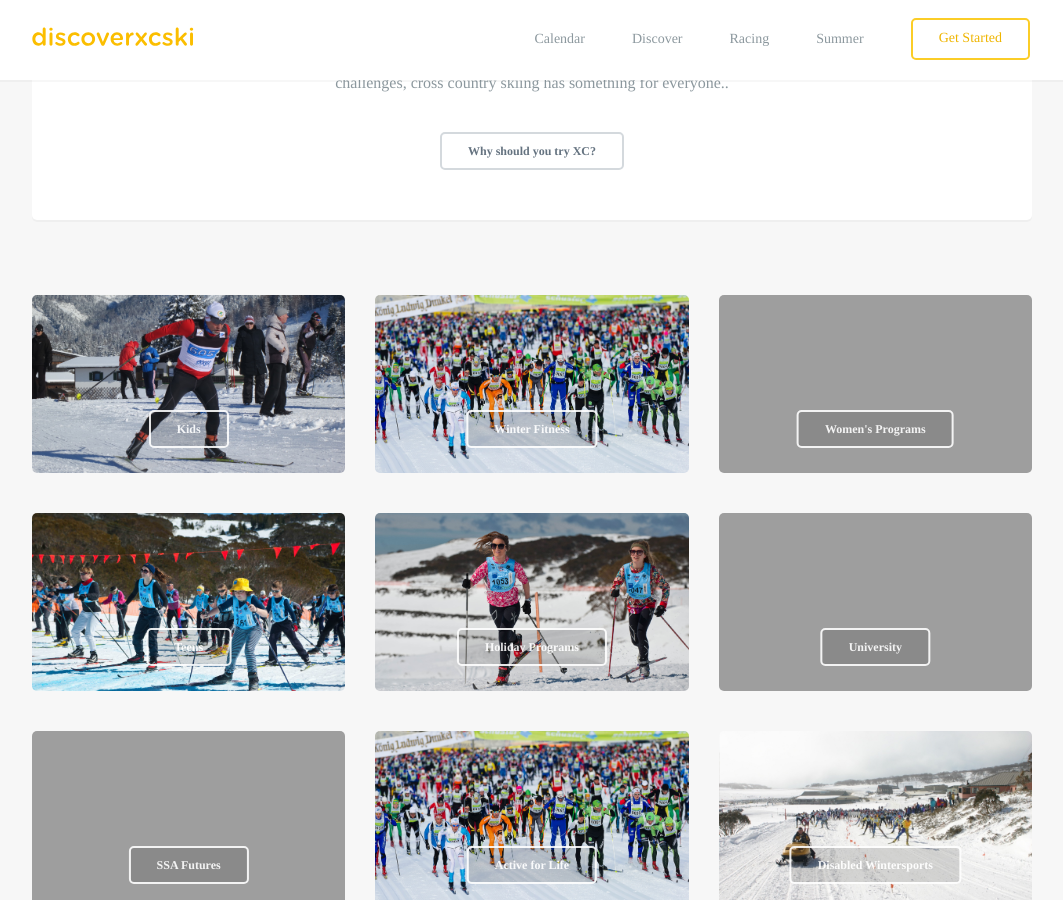
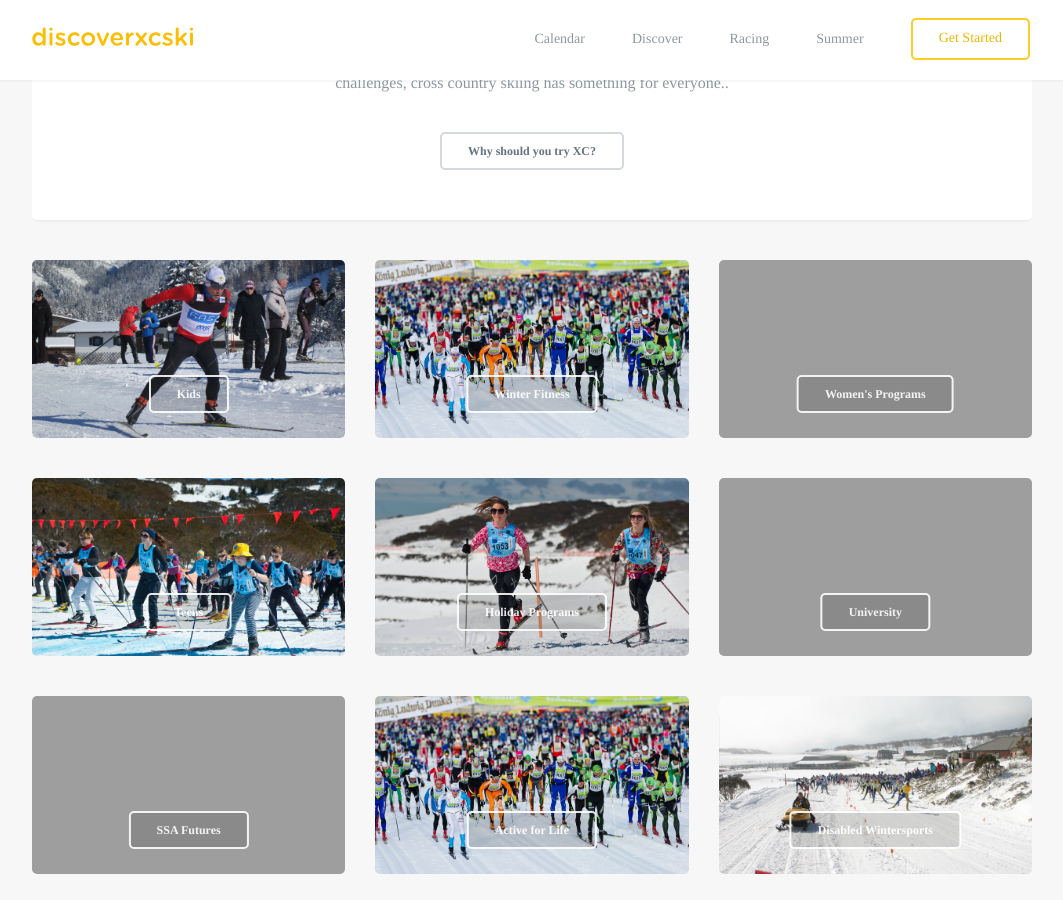
Before and after one commit to robcatto/robcatto.github.io, a Jekyll site: the page built from get-started/index.html, in a window 1280 px wide and 900 px high, scrolled down 433 px. Shown: the whole window, without its empty margins (108-1171 px from the left). Built offline with Jekyll 4.4.1, drawn with Linux system fonts in a browser that asks for light colours; some web fonts are replaced; Markdown is read by kramdown in place of the engine named in the settings.

Commit message:
Update index.html

```diff
--- a/get-started/index.html
+++ b/get-started/index.html
@@ -44,7 +44,7 @@ layout: default
 
       <div class="content">
         <div id="content1">
-        <section class="mobile_section" style="margin-top: 35px;">
+        <section class="mobile_section" style="margin-top: 35px; margin-bottom: 0px;">
                     <h3 class="homeheading__h3">Get Active This Winter</h3>
                     <p>Easy to learn and an activity for life, cross country skiing is a sport to put on your winter bucket-list. Whether you are looking to stay healthy or keep fit during the winter, snow-fun for the whole family, winter adventures or racing challenges, cross country skiing has something for everyone..
                      </p>
```
